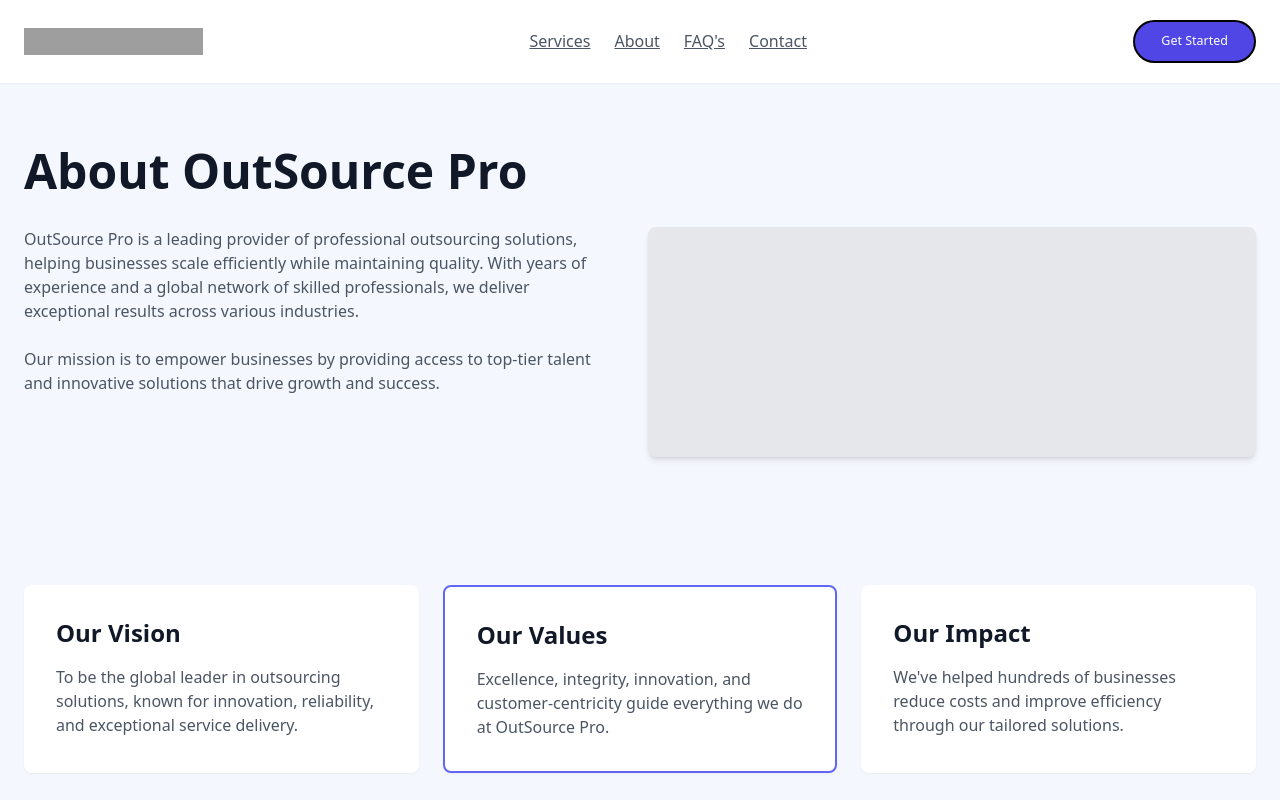
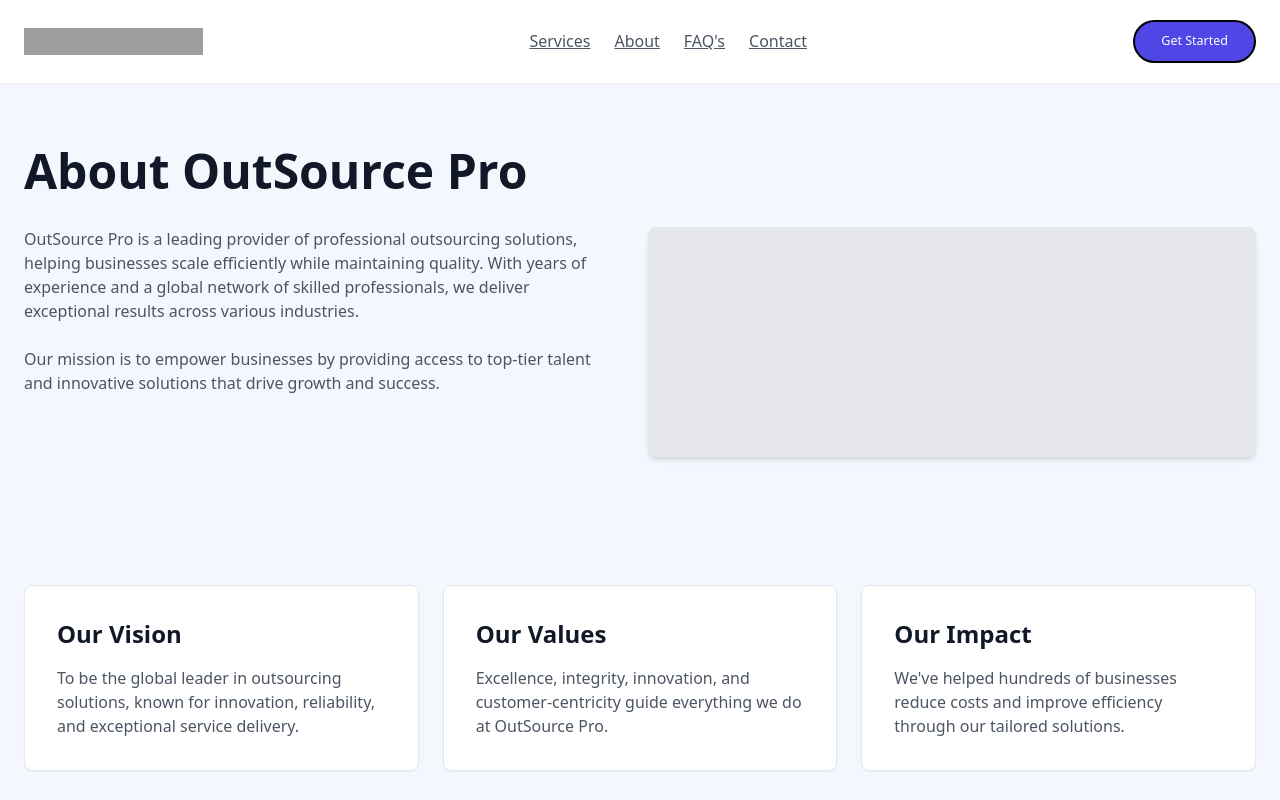
Before and after one commit to Nicolai0629/destiny, a React (Vite) app: page /about in a window 1280 px wide. Shown: the top 800 px of the page. Built offline with nearby package versions, Linux system fonts and the light colour scheme; grey boxes are pictures that could not be loaded.

Commit message:
Animate about page cards
Animate the vision, values, and impact cards on the about page on hover. Also remove the blue outline from the values card.

```diff
--- a/src/pages/About.tsx
+++ b/src/pages/About.tsx
@@ -1,6 +1,7 @@
 
 import { Header } from "@/components/layout/Header";
 import { Footer } from "@/components/layout/Footer";
+import { Card } from "@/components/ui/card";
 
 const About = () => {
   return (
@@ -34,28 +35,28 @@ const About = () => {
           <div className="max-w-[1312px] mx-auto px-6">
             <div className="grid grid-cols-1 md:grid-cols-3 gap-6">
               {/* Vision Card */}
-              <div className="bg-white p-8 rounded-lg shadow-sm">
+              <Card className="bg-white p-8 rounded-lg shadow-sm transition-transform duration-300 hover:-translate-y-2 hover:shadow-md">
                 <h3 className="text-2xl font-bold text-gray-900 mb-4">Our Vision</h3>
                 <p className="text-gray-600">
                   To be the global leader in outsourcing solutions, known for innovation, reliability, and exceptional service delivery.
                 </p>
-              </div>
+              </Card>
 
-              {/* Values Card */}
-              <div className="bg-white p-8 rounded-lg shadow-sm border-2 border-indigo-500">
+              {/* Values Card - removed border-2 border-indigo-500 */}
+              <Card className="bg-white p-8 rounded-lg shadow-sm transition-transform duration-300 hover:-translate-y-2 hover:shadow-md">
                 <h3 className="text-2xl font-bold text-gray-900 mb-4">Our Values</h3>
                 <p className="text-gray-600">
                   Excellence, integrity, innovation, and customer-centricity guide everything we do at OutSource Pro.
                 </p>
-              </div>
+              </Card>
 
               {/* Impact Card */}
-              <div className="bg-white p-8 rounded-lg shadow-sm">
+              <Card className="bg-white p-8 rounded-lg shadow-sm transition-transform duration-300 hover:-translate-y-2 hover:shadow-md">
                 <h3 className="text-2xl font-bold text-gray-900 mb-4">Our Impact</h3>
                 <p className="text-gray-600">
                   We've helped hundreds of businesses reduce costs and improve efficiency through our tailored solutions.
                 </p>
-              </div>
+              </Card>
             </div>
           </div>
         </section>
```
